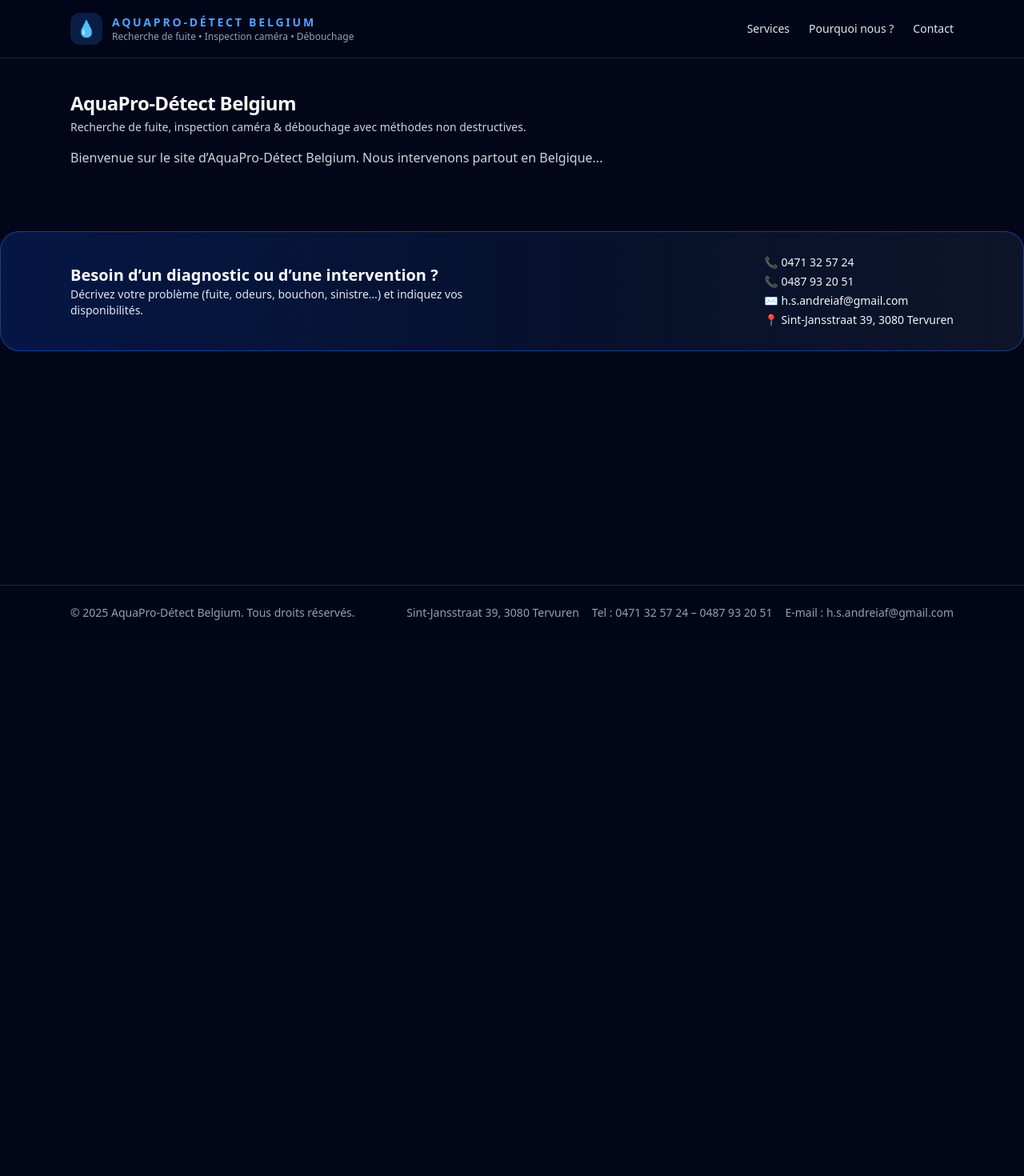
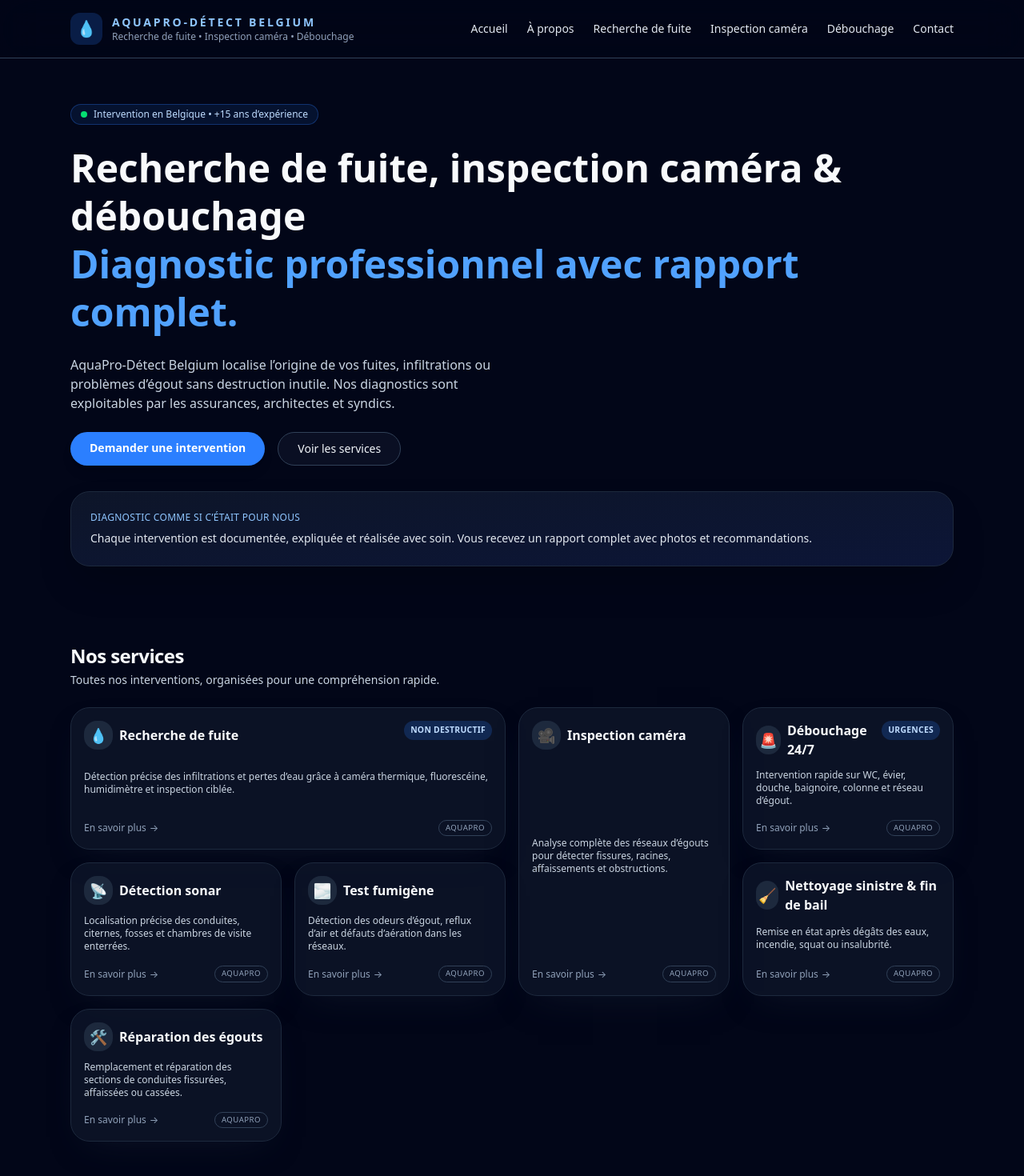
Before and after one commit to Klaenex/aquapro-detect, a Next.js app: page / in a window 1280 px wide. Shown: the top 1470 px of the page at 80% size. Before the commit the page ends 800 px from the top, so only its background shows below. Built offline with nearby package versions, Linux system fonts and the light colour scheme.

Commit message:
Initial push

```diff
--- a/app/layout.tsx
+++ b/app/layout.tsx
@@ -2,6 +2,8 @@
 import type { Metadata } from "next";
 import React from "react";
 import "./globals.css";
+import SiteHeader from "../components/SiteHeader";
+import SiteFooter from "../components/SiteFooter";
 
 export const metadata: Metadata = {
   title:
@@ -17,51 +19,14 @@
     <html lang="fr">
       <body className="min-h-screen bg-slate-950 text-slate-50 antialiased">
         <div className="flex min-h-screen flex-col">
-          <header className="border-b border-slate-800 bg-slate-950/80 backdrop-blur">
-            <div className="mx-auto flex max-w-6xl items-center justify-between px-4 py-4 md:px-6">
-              <div className="flex items-center gap-3">
-                <div className="flex h-10 w-10 items-center justify-center rounded-xl bg-blue-500/20 text-xl">
-                  💧
-                </div>
-                <div className="flex flex-col">
-                  <span className="text-sm font-semibold uppercase tracking-[0.2em] text-blue-400">
-                    AquaPro-Détect Belgium
-                  </span>
-                  <span className="text-xs text-slate-400">
-                    Recherche de fuite • Inspection caméra • Débouchage
-                  </span>
-                </div>
-              </div>
+          {/* Header global avec le menu */}
+          <SiteHeader />
 
-              <nav className="hidden gap-6 text-sm font-medium text-slate-200 md:flex">
-                <a href="#services" className="hover:text-blue-400">
-                  Services
-                </a>
-                <a href="#pourquoi-nous" className="hover:text-blue-400">
-                  Pourquoi nous ?
-                </a>
-                <a href="#contact" className="hover:text-blue-400">
-                  Contact
-                </a>
-              </nav>
-            </div>
-          </header>
-
+          {/* Contenu des pages */}
           <main className="flex-1">{children}</main>
 
-          <footer className="border-t border-slate-800 bg-slate-950/90">
-            <div className="mx-auto flex max-w-6xl flex-col gap-3 px-4 py-6 text-sm text-slate-400 md:flex-row md:items-center md:justify-between md:px-6">
-              <div>
-                © {new Date().getFullYear()} AquaPro-Détect Belgium. Tous droits
-                réservés.
-              </div>
-              <div className="flex flex-wrap gap-4">
-                <span>Sint-Jansstraat 39, 3080 Tervuren</span>
-                <span>Tel : 0471 32 57 24 – 0487 93 20 51</span>
-                <span>E-mail : h.s.andreiaf@gmail.com</span>
-              </div>
-            </div>
-          </footer>
+          {/* Footer global */}
+          <SiteFooter />
         </div>
       </body>
     </html>
--- a/app/page.tsx
+++ b/app/page.tsx
@@ -2,20 +2,155 @@
 import Container from "../components/Container";
 import SectionTitle from "../components/SectionTitle";
 import ContactStrip from "../components/ContactStrip";
+import BentoGrid from "../components/BentoGrid";
+import { ServiceCardProps } from "../components/ServiceCard";
 
 export default function Page() {
+  const services: ServiceCardProps[] = [
+    {
+      title: "Recherche de fuite",
+      description:
+        "Détection précise des infiltrations et pertes d’eau grâce à caméra thermique, fluorescéine, humidimètre et inspection ciblée.",
+      icon: "💧",
+      href: "/recherche-fuite",
+      badge: "Non destructif",
+      emphasis: "large",
+    },
+    {
+      title: "Inspection caméra",
+      description:
+        "Analyse complète des réseaux d’égouts pour détecter fissures, racines, affaissements et obstructions.",
+      icon: "🎥",
+      href: "/inspection-camera",
+      emphasis: "tall",
+    },
+    {
+      title: "Débouchage 24/7",
+      description:
+        "Intervention rapide sur WC, évier, douche, baignoire, colonne et réseau d’égout.",
+      icon: "🚨",
+      href: "/debouchage",
+      badge: "Urgences",
+    },
+    {
+      title: "Détection sonar",
+      description:
+        "Localisation précise des conduites, citernes, fosses et chambres de visite enterrées.",
+      icon: "📡",
+      href: "/detection-sonar",
+    },
+    {
+      title: "Test fumigène",
+      description:
+        "Détection des odeurs d’égout, reflux d’air et défauts d’aération dans les réseaux.",
+      icon: "🌫️",
+      href: "/test-fumigene",
+    },
+    {
+      title: "Nettoyage sinistre & fin de bail",
+      description:
+        "Remise en état après dégâts des eaux, incendie, squat ou insalubrité.",
+      icon: "🧹",
+      href: "/nettoyage",
+    },
+    {
+      title: "Réparation des égouts",
+      description:
+        "Remplacement et réparation des sections de conduites fissurées, affaissées ou cassées.",
+      icon: "🛠️",
+      href: "/reparation-egouts",
+    },
+  ];
+
   return (
     <>
-      <Container className="py-10">
-        <SectionTitle
-          title="AquaPro-Détect Belgium"
-          subtitle="Recherche de fuite, inspection caméra & débouchage avec méthodes non destructives."
-        />
-        <p className="text-slate-300 mt-4">
-          Bienvenue sur le site d’AquaPro-Détect Belgium. Nous intervenons partout en Belgique...
-        </p>
+      {/* HERO */}
+      <Container className="py-14">
+        <section className="grid gap-8 md:grid-cols-[3fr,2fr] items-center">
+          <div className="space-y-6">
+            <span className="inline-flex items-center gap-2 rounded-full border border-blue-500/30 bg-blue-500/10 px-3 py-1 text-xs text-blue-200">
+              <span className="h-2 w-2 rounded-full bg-green-400"></span>
+              Intervention en Belgique • +15 ans d’expérience
+            </span>
+
+            <h1 className="text-3xl md:text-5xl font-semibold text-slate-50 leading-tight">
+              Recherche de fuite, inspection caméra & débouchage
+              <span className="block text-blue-400">
+                Diagnostic professionnel avec rapport complet.
+              </span>
+            </h1>
+
+            <p className="text-slate-300 text-sm md:text-base max-w-xl">
+              AquaPro-Détect Belgium localise l’origine de vos fuites,
+              infiltrations ou problèmes d’égout sans destruction inutile. Nos
+              diagnostics sont exploitables par les assurances, architectes et
+              syndics.
+            </p>
+
+            <div className="flex flex-wrap gap-4">
+              <a
+                href="/contact"
+                className="rounded-full bg-blue-500 hover:bg-blue-400 px-6 py-2.5 text-sm font-semibold text-white shadow-lg"
+              >
+                Demander une intervention
+              </a>
+              <a
+                href="#services"
+                className="rounded-full border border-slate-700 bg-slate-900/60 px-6 py-2.5 text-sm text-slate-100 hover:border-slate-500"
+              >
+                Voir les services
+              </a>
+            </div>
+          </div>
+
+          <div className="rounded-3xl border border-slate-800 bg-gradient-to-br from-slate-900/90 to-blue-950/50 p-6 shadow-2xl">
+            <p className="text-blue-300 text-xs uppercase tracking-wide">
+              Diagnostic comme si c’était pour nous
+            </p>
+            <p className="text-slate-200 text-sm mt-2">
+              Chaque intervention est documentée, expliquée et réalisée avec
+              soin. Vous recevez un rapport complet avec photos et
+              recommandations.
+            </p>
+          </div>
+        </section>
       </Container>
 
+      {/* BENTO SERVICES */}
+      <Container id="services" className="py-10">
+        <SectionTitle
+          title="Nos services"
+          subtitle="Toutes nos interventions, organisées pour une compréhension rapide."
+        />
+        <div className="mt-6">
+          <BentoGrid services={services} />
+        </div>
+      </Container>
+
+      {/* POURQUOI NOUS */}
+      <Container id="pourquoi-nous" className="py-10">
+        <SectionTitle title="Pourquoi choisir AquaPro-Détect Belgium ?" />
+        <div className="grid gap-6 md:grid-cols-2 mt-4">
+          <ul className="space-y-2 rounded-2xl border border-slate-800 bg-slate-900/70 p-4 text-sm text-slate-300">
+            <li>
+              ✔️ Plus de 15 ans d’expérience au service des particuliers & pros.
+            </li>
+            <li>✔️ Méthodes non destructives & matériel professionnel.</li>
+            <li>
+              ✔️ Rapport complet (photos/vidéos) pour assurance et expert.
+            </li>
+            <li>✔️ Transparence totale sur les tarifs.</li>
+          </ul>
+          <ul className="space-y-2 rounded-2xl border border-slate-800 bg-slate-900/70 p-4 text-sm text-slate-300">
+            <li>✔️ Interventions rapides partout en Belgique.</li>
+            <li>✔️ Conseils et recommandations claires après diagnostic.</li>
+            <li>✔️ Solutions durables, jamais de réparations temporaires.</li>
+            <li>✔️ Approche professionnelle et soignée.</li>
+          </ul>
+        </div>
+      </Container>
+
+      {/* CONTACT */}
       <ContactStrip />
     </>
   );
--- /dev/null
+++ b/components/BentoGrid.tsx
@@ -0,0 +1,24 @@
+import React from "react";
+import ServiceCard, { ServiceCardProps } from "./ServiceCard";
+
+export default function BentoGrid({
+  services,
+}: {
+  services: ServiceCardProps[];
+}) {
+  return (
+    <div className="grid auto-rows-[minmax(140px,auto)] gap-4 md:grid-cols-4">
+      {services.map((service, index) => (
+        <ServiceCard
+          key={index}
+          title={service.title}
+          description={service.description}
+          icon={service.icon}
+          href={service.href}
+          badge={service.badge}
+          emphasis={service.emphasis}
+        />
+      ))}
+    </div>
+  );
+}
--- /dev/null
+++ b/components/ServiceCard.tsx
@@ -0,0 +1,67 @@
+import React from "react";
+
+export type ServiceCardProps = {
+  title: string;
+  description: string;
+  icon: string;
+  href?: string;
+  badge?: string;
+  emphasis?: "large" | "tall";
+};
+
+export default function ServiceCard({
+  title,
+  description,
+  icon,
+  href,
+  badge,
+  emphasis,
+}: ServiceCardProps) {
+  const isLarge = emphasis === "large";
+  const isTall = emphasis === "tall";
+
+  const colSpanClass =
+    isLarge && isTall
+      ? "md:col-span-2 md:row-span-2"
+      : isLarge
+      ? "md:col-span-2"
+      : isTall
+      ? "md:row-span-2"
+      : "";
+
+  const Wrapper: any = href ? "a" : "div";
+
+  return (
+    <Wrapper
+      href={href}
+      className={`group flex flex-col justify-between rounded-3xl border border-slate-800 bg-slate-900/70 p-4 shadow-[0_18px_45px_-24px_rgba(15,23,42,1)] hover:-translate-y-1 hover:border-blue-500/60 hover:bg-slate-900/90 transition ${colSpanClass}`}
+    >
+      <div className="flex items-start justify-between">
+        <div className="flex items-center gap-2">
+          <span className="flex h-9 w-9 items-center justify-center rounded-2xl bg-slate-800 text-lg">
+            {icon}
+          </span>
+          <span className="text-base font-semibold text-slate-50">{title}</span>
+        </div>
+
+        {badge && (
+          <span className="rounded-full bg-blue-500/20 px-2 py-1 text-[0.65rem] font-semibold tracking-wide text-blue-200 uppercase">
+            {badge}
+          </span>
+        )}
+      </div>
+
+      <p className="text-xs text-slate-300 mt-3">{description}</p>
+
+      <div className="flex justify-between items-center text-[0.75rem] text-slate-400 mt-4">
+        <span className="inline-flex items-center gap-1">
+          En savoir plus{" "}
+          <span className="group-hover:translate-x-1 transition">→</span>
+        </span>
+        <span className="rounded-full border border-slate-700 px-2 py-0.5 text-[0.6rem] tracking-wider uppercase">
+          AquaPro
+        </span>
+      </div>
+    </Wrapper>
+  );
+}
--- a/components/SiteMenuGlass.tsx
+++ b/components/SiteMenuGlass.tsx
@@ -17,6 +17,7 @@
   return (
     <>
       {/* Desktop Menu */}
+
       <nav className="hidden md:flex gap-6 text-sm font-medium">
         {links.map((link) => (
           <Link
@@ -28,7 +29,6 @@
           </Link>
         ))}
       </nav>
-
       {/* Mobile Button */}
       <button
         className="md:hidden text-slate-200 text-xl"
@@ -36,7 +36,6 @@
       >
         ☰
       </button>
-
       {/* Mobile Menu */}
       {open && (
         <div className="absolute w-full left-0 top-16 bg-slate-900/60 backdrop-blur-lg border-b border-slate-700 p-6 z-40 md:hidden">
```
